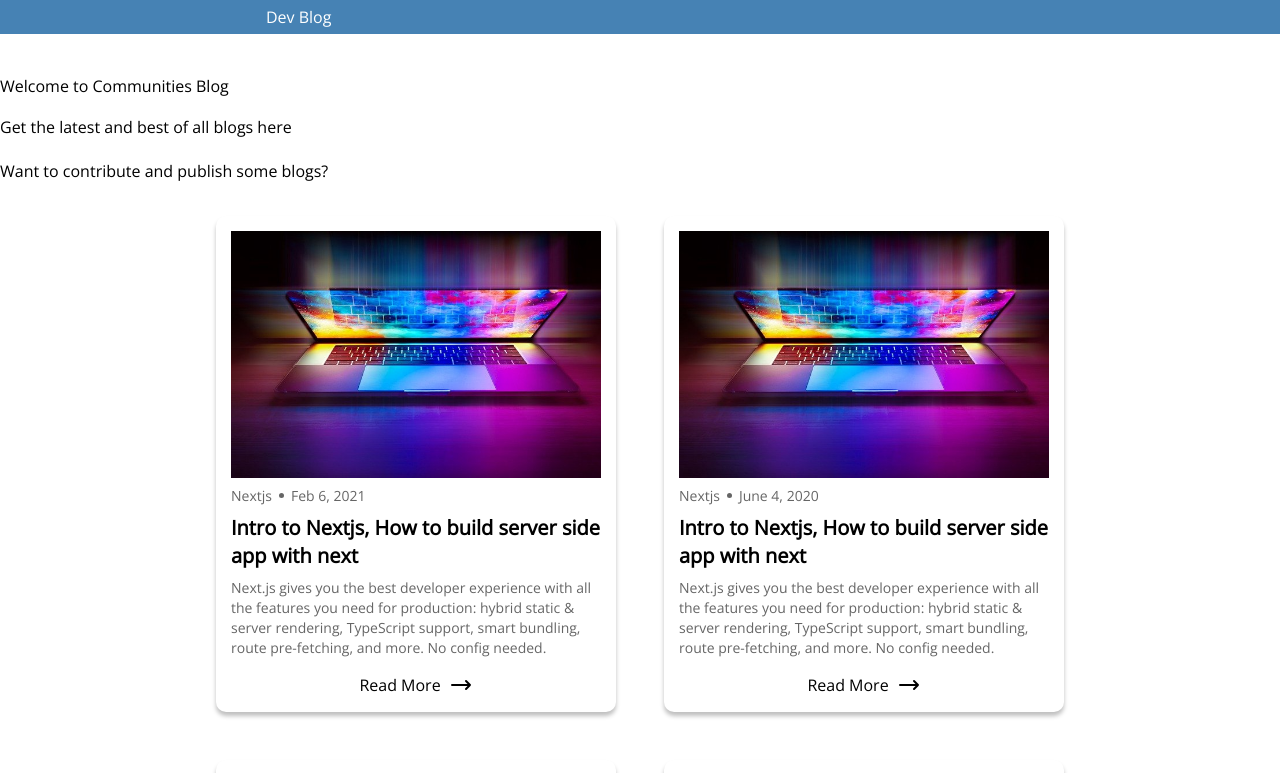
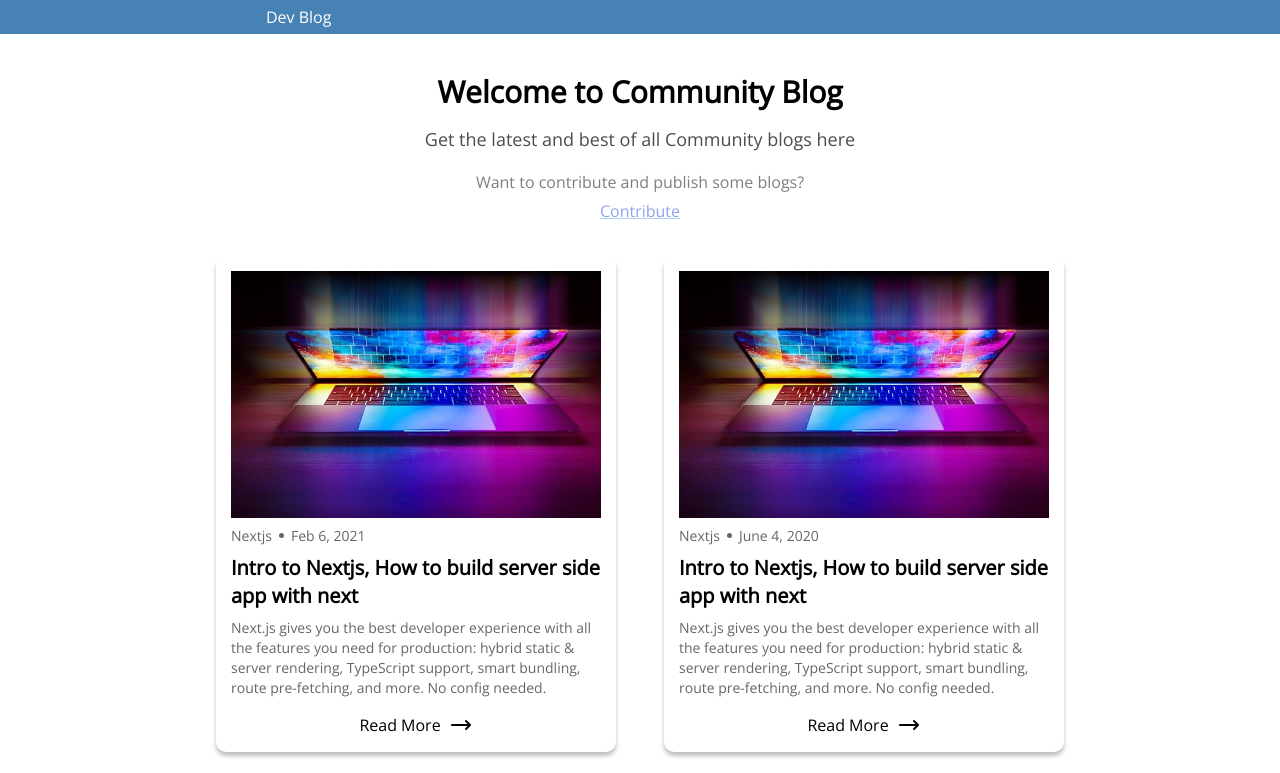
Before and after one commit to ghulamyazdani/CommunityVerse, a Next.js app: page / in a window 1280 px wide. Shown: the top 773 px of the page. Built offline with nearby package versions, Linux system fonts and the light colour scheme.

Commit message:
social share

```diff
--- a/components/Author.tsx
+++ b/components/Author.tsx
@@ -1,6 +1,5 @@
 /* eslint-disable @next/next/no-img-element */
 export default function Author({ Data }: any) {
-  console.log(Data);
   return (
     <>
       <div className="sidebar author-card border-2 p-4 max-w-sm text-center rounded shadow-lg">
--- a/components/Icons/Facebook.tsx
+++ b/components/Icons/Facebook.tsx
@@ -1,7 +1,12 @@
 export default function IconFacebook({ className }: any) {
   return (
-    <svg viewBox="0 0 512 512" className={className}>
-      <path d="M211.9 197.4h-36.7v59.9h36.7V433.1h70.5V256.5h49.2l5.2-59.1h-54.4c0 0 0-22.1 0-33.7 0-13.9 2.8-19.5 16.3-19.5 10.9 0 38.2 0 38.2 0V82.9c0 0-40.2 0-48.8 0 -52.5 0-76.1 23.1-76.1 67.3C211.9 188.8 211.9 197.4 211.9 197.4z" />
+    <svg
+      className={className}
+      viewBox="0 0 24 24"
+      enableBackground="new 0 0 21 22"
+      fill="currentColor"
+    >
+      <path d="M17,2V2H17V6H15C14.31,6 14,6.81 14,7.5V10H14L17,10V14H14V22H10V14H7V10H10V6A4,4 0 0,1 14,2H17Z"></path>
     </svg>
   );
 }
--- a/components/Icons/Instagram.tsx
+++ b/components/Icons/Instagram.tsx
@@ -1,6 +1,11 @@
 export default function IconInstagram({ className }: any) {
   return (
-    <svg viewBox="0 0 512 512" className={className}>
+    <svg
+      viewBox="0 0 512 512"
+      className={className}
+      enableBackground="new 0 0 21 22"
+      fill="currentColor"
+    >
       <g>
         <path d="M256 109.3c47.8 0 53.4 0.2 72.3 1 17.4 0.8 26.9 3.7 33.2 6.2 8.4 3.2 14.3 7.1 20.6 13.4 6.3 6.3 10.1 12.2 13.4 20.6 2.5 6.3 5.4 15.8 6.2 33.2 0.9 18.9 1 24.5 1 72.3s-0.2 53.4-1 72.3c-0.8 17.4-3.7 26.9-6.2 33.2 -3.2 8.4-7.1 14.3-13.4 20.6 -6.3 6.3-12.2 10.1-20.6 13.4 -6.3 2.5-15.8 5.4-33.2 6.2 -18.9 0.9-24.5 1-72.3 1s-53.4-0.2-72.3-1c-17.4-0.8-26.9-3.7-33.2-6.2 -8.4-3.2-14.3-7.1-20.6-13.4 -6.3-6.3-10.1-12.2-13.4-20.6 -2.5-6.3-5.4-15.8-6.2-33.2 -0.9-18.9-1-24.5-1-72.3s0.2-53.4 1-72.3c0.8-17.4 3.7-26.9 6.2-33.2 3.2-8.4 7.1-14.3 13.4-20.6 6.3-6.3 12.2-10.1 20.6-13.4 6.3-2.5 15.8-5.4 33.2-6.2C202.6 109.5 208.2 109.3 256 109.3M256 77.1c-48.6 0-54.7 0.2-73.8 1.1 -19 0.9-32.1 3.9-43.4 8.3 -11.8 4.6-21.7 10.7-31.7 20.6 -9.9 9.9-16.1 19.9-20.6 31.7 -4.4 11.4-7.4 24.4-8.3 43.4 -0.9 19.1-1.1 25.2-1.1 73.8 0 48.6 0.2 54.7 1.1 73.8 0.9 19 3.9 32.1 8.3 43.4 4.6 11.8 10.7 21.7 20.6 31.7 9.9 9.9 19.9 16.1 31.7 20.6 11.4 4.4 24.4 7.4 43.4 8.3 19.1 0.9 25.2 1.1 73.8 1.1s54.7-0.2 73.8-1.1c19-0.9 32.1-3.9 43.4-8.3 11.8-4.6 21.7-10.7 31.7-20.6 9.9-9.9 16.1-19.9 20.6-31.7 4.4-11.4 7.4-24.4 8.3-43.4 0.9-19.1 1.1-25.2 1.1-73.8s-0.2-54.7-1.1-73.8c-0.9-19-3.9-32.1-8.3-43.4 -4.6-11.8-10.7-21.7-20.6-31.7 -9.9-9.9-19.9-16.1-31.7-20.6 -11.4-4.4-24.4-7.4-43.4-8.3C310.7 77.3 304.6 77.1 256 77.1L256 77.1z" />
         <path d="M256 164.1c-50.7 0-91.9 41.1-91.9 91.9s41.1 91.9 91.9 91.9 91.9-41.1 91.9-91.9S306.7 164.1 256 164.1zM256 315.6c-32.9 0-59.6-26.7-59.6-59.6s26.7-59.6 59.6-59.6 59.6 26.7 59.6 59.6S288.9 315.6 256 315.6z" />
--- /dev/null
+++ b/components/Icons/Whatsapp.tsx
@@ -0,0 +1,15 @@
+export default function IconWhatsApp({ className }: any) {
+  return (
+    <svg
+      xmlns="http://www.w3.org/2000/svg"
+      width="24"
+      height="24"
+      viewBox="0 0 24 24"
+      className={className}
+      enableBackground="new 0 0 21 22"
+      fill="currentColor"
+    >
+      <path d="M.057 24l1.687-6.163c-1.041-1.804-1.588-3.849-1.587-5.946.003-6.556 5.338-11.891 11.893-11.891 3.181.001 6.167 1.24 8.413 3.488 2.245 2.248 3.481 5.236 3.48 8.414-.003 6.557-5.338 11.892-11.893 11.892-1.99-.001-3.951-.5-5.688-1.448l-6.305 1.654zm6.597-3.807c1.676.995 3.276 1.591 5.392 1.592 5.448 0 9.886-4.434 9.889-9.885.002-5.462-4.415-9.89-9.881-9.892-5.452 0-9.887 4.434-9.889 9.884-.001 2.225.651 3.891 1.746 5.634l-.999 3.648 3.742-.981zm11.387-5.464c-.074-.124-.272-.198-.57-.347-.297-.149-1.758-.868-2.031-.967-.272-.099-.47-.149-.669.149-.198.297-.768.967-.941 1.165-.173.198-.347.223-.644.074-.297-.149-1.255-.462-2.39-1.475-.883-.788-1.48-1.761-1.653-2.059-.173-.297-.018-.458.13-.606.134-.133.297-.347.446-.521.151-.172.2-.296.3-.495.099-.198.05-.372-.025-.521-.075-.148-.669-1.611-.916-2.206-.242-.579-.487-.501-.669-.51l-.57-.01c-.198 0-.52.074-.792.372s-1.04 1.016-1.04 2.479 1.065 2.876 1.213 3.074c.149.198 2.095 3.2 5.076 4.487.709.306 1.263.489 1.694.626.712.226 1.36.194 1.872.118.571-.085 1.758-.719 2.006-1.413.248-.695.248-1.29.173-1.414z" />
+    </svg>
+  );
+}
--- a/components/Share.tsx
+++ b/components/Share.tsx
@@ -2,16 +2,46 @@
 import IconTwitter from "./Icons/twitter";
 import IconFacebook from "./Icons/Facebook";
 import IconLinkedin from "./Icons/Linkedin";
-import IconInstagram from "./Icons/Instagram";
-
-export default function share(): JSX.Element {
+import IconWhatsapp from "./Icons/Whatsapp";
+import {
+  FacebookShareButton,
+  TwitterShareButton,
+  LinkedinShareButton,
+  WhatsappShareButton,
+} from "react-share";
+export default function share({ slug }: any): JSX.Element {
   return (
     <div className="share flex flex-col mr-6 mt-16">
       <p className="text-center">Share this</p>
-      <IconTwitter className="h-10 w-10 mx-auto m-2 hover:text-[#fafa]" />
-      <IconLinkedin className="h-10 w-10 mx-auto m-2" />
-      <IconFacebook className="h-10 w-10 mx-auto m-2" />
-      <IconInstagram className="h-10 w-10 mx-auto m-2" />
+      <TwitterShareButton
+        title={slug}
+        url={"/blog/" + slug}
+        hashtags={[slug]}
+        className="Demo__some-network__share-button"
+      >
+        <IconTwitter className="h-10 w-10 mx-auto m-2 hover:text-[#1DA1F2]" />
+      </TwitterShareButton>
+      <LinkedinShareButton
+        title={slug}
+        url={"/blog/" + slug}
+        className="Demo__some-network__share-button"
+      >
+        <IconLinkedin className="h-10 w-10 mx-auto m-2 hover:text-[#006192]" />
+      </LinkedinShareButton>
+      <FacebookShareButton
+        url={"/blog/" + slug}
+        quote={"フェイスブックはタイトルが付けれるようです"}
+        hashtag={"#" + slug}
+        className="Demo__some-network__share-button"
+      >
+        <IconFacebook className="h-10 w-10 mx-auto m-2 hover:text-[#3b5998]" />
+      </FacebookShareButton>
+      <WhatsappShareButton
+        url={"/blog/" + slug}
+        className="Demo__some-network__share-button"
+      >
+        <IconWhatsapp className="h-10 w-10 mx-auto m-2 hover:text-[#25D366]" />
+      </WhatsappShareButton>
     </div>
   );
 }
--- a/package.json
+++ b/package.json
@@ -15,7 +15,8 @@
     "next": "12.0.8",
     "node-sass": "^6.0.1",
     "react": "17.0.2",
-    "react-dom": "17.0.2"
+    "react-dom": "17.0.2",
+    "react-share": "^4.4.0"
   },
   "devDependencies": {
     "@types/marked": "^4.0.1",
--- a/pages/blog/[slug].tsx
+++ b/pages/blog/[slug].tsx
@@ -12,12 +12,13 @@
 export default function Postpage({
   frontmatter: { title, date, cover_image },
   content,
+  slug,
   resData,
 }: slugProps) {
   return (
     <>
       <div className="card-page">
-        <Share />
+        <Share slug={slug} />
         <div className="content-card border-2">
           <img src={cover_image} alt="" />
           <div className="m-2">
--- a/pages/index.tsx
+++ b/pages/index.tsx
@@ -8,16 +8,35 @@
 import Post from "../components/Post";
 import { postInt } from "../types/interface";
 import { sortByDate } from "../utils";
+import Link from "next/link";
 
 const Home: NextPage<any> = ({ posts }) => {
   return (
     <div>
       <Head>
-        <title>CommunitiesBlog</title>
+        <title>CommunityBlog</title>
       </Head>
-      <h1 className="">Welcome to Communities Blog</h1>
-      <p>Get the latest and best of all blogs here</p>
-      <p>Want to contribute and publish some blogs?</p>
+      <div className="text-center">
+        <h1 className="text-3xl font-extrabold">Welcome to Community Blog</h1>
+        <p className="text-lg opacity-70">
+          Get the latest and best of all Community blogs here
+        </p>
+        <p className="text-s opacity-50">
+          Want to contribute and publish some blogs?
+          <div className="border-none decoration-slice underline text-blue-400">
+            <Link href="https://github.com/ghulamyazdani/markedblogs/new/main/posts">
+              <a
+                className="text-blue-700 hover:text-blue-900"
+                target="_blank"
+                rel="noreferrer"
+              >
+                Contribute
+              </a>
+            </Link>
+          </div>
+        </p>
+      </div>
+
       <div className="posts">
         {posts.map((post: postInt, index: number) => {
           return <Post key={index} post={post} />;
--- a/styles/globals.scss
+++ b/styles/globals.scss
@@ -21,7 +21,7 @@
 
 a {
   text-decoration: none;
-  color: #333;
+  color: #171918;
 }
 
 header {
```
Also changed, not shown: components/Icons/facebook-svgrepo-com.svg (added), 1 other file (tests, documents, lock files or other folders).
